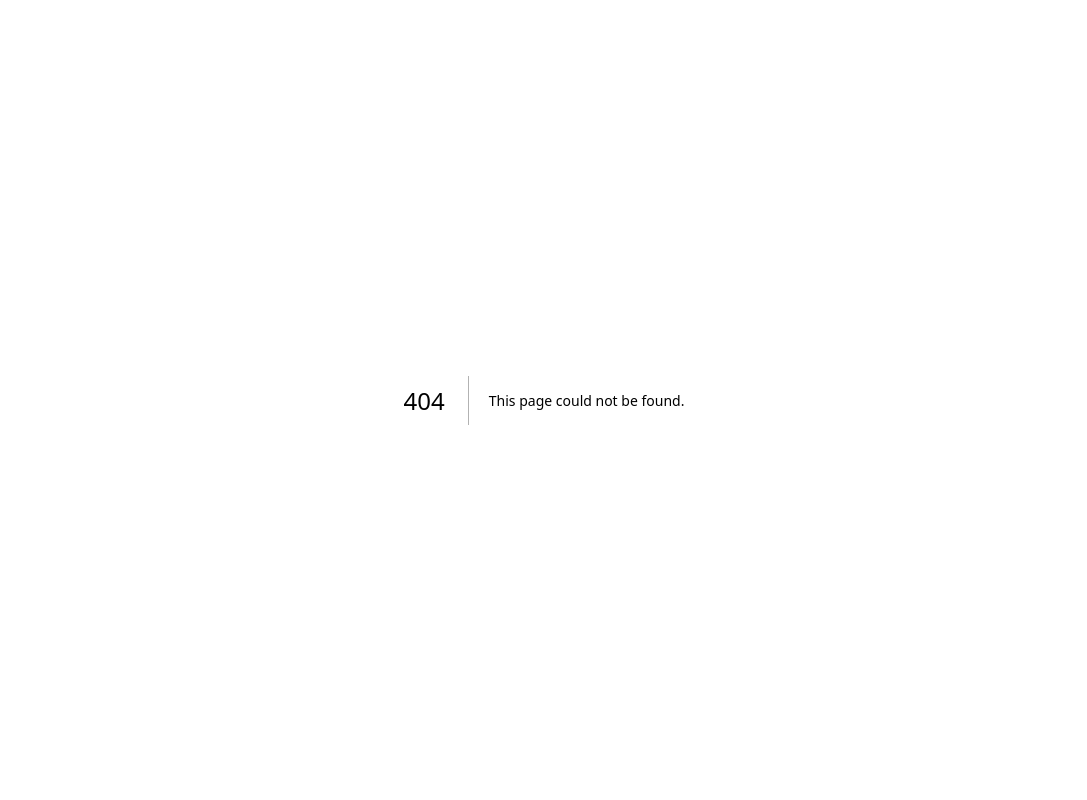
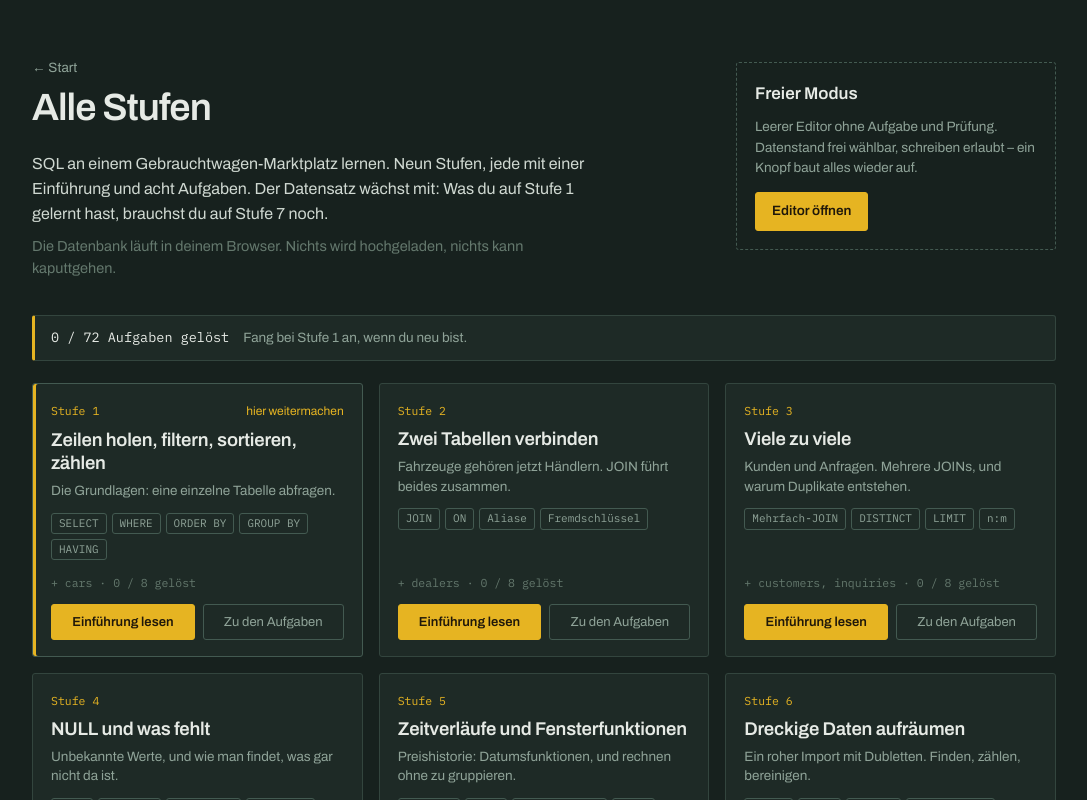
Before and after one commit to kekederschnelle-art/learn-sql, a Next.js app: page /lektionen/1 in a window 1280 px wide. Before the commit this address had no page. Shown: the top 800 px of the page, without its empty margins (96-1183 px from the left). Built offline with nearby package versions, Linux system fonts and the light colour scheme.

Commit message:
Add files via upload

```diff
--- /dev/null
+++ b/app/lektionen/[stufe]/page.tsx
@@ -0,0 +1,5 @@
+import Home from '@/components/Home';
+
+export default function Seite() {
+  return <Home />;
+}
```
